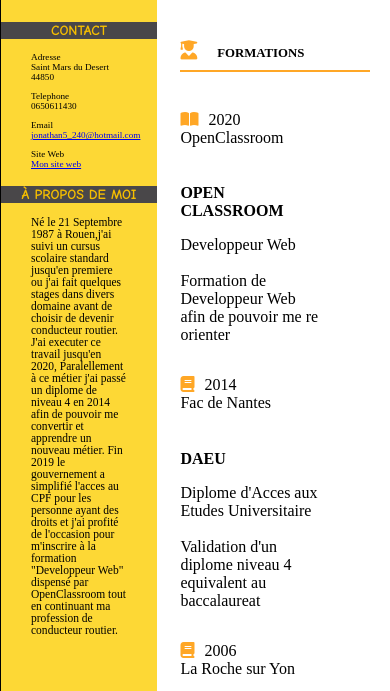
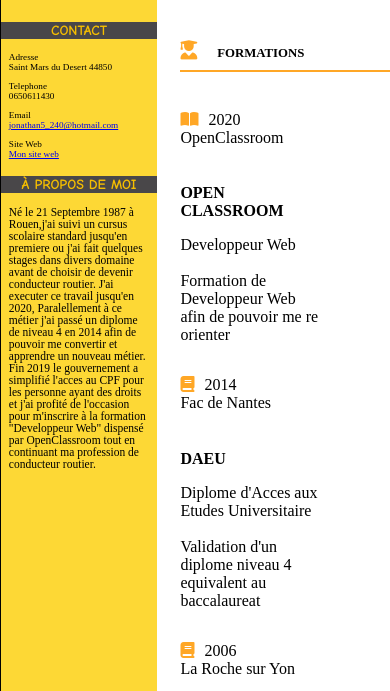
Before and after one commit to JChenneviere/Projet2, a plain HTML site: page index.html in a window 390 px wide. Shown: the part 150-841 px from the top of the page. Drawn offline with Linux system fonts and the light colour scheme.

Commit message:
test mediauerries color yellow

```diff
--- a/style.css
+++ b/style.css
@@ -56,8 +56,8 @@ aside h3
 aside p
 {
     font-size:0.9em;
-    margin-right:30px;
-    margin-left:30px;
+    margin-right:5%;
+    margin-left:5%;
     margin-top:5px;
 }
 .myself2
@@ -208,7 +208,7 @@ strong
     {
         width:100%;
         font-size:1em;
-        background-color: red;
+        background-color: yellow;
     }
     address
     {
@@ -223,6 +223,10 @@ strong
     {
         font-size:0.8em;
     }
+    .base h3, .base2 h3
+{
+    margin-right:0%;
+}
     aside h3
 {
     margin-top:5%;
@@ -251,7 +255,7 @@ strong
     {
         width:60%;
         margin-left:10%;
-        margin-right:10%;
+        margin-right:0%;
     }
     .rec
     {
```
